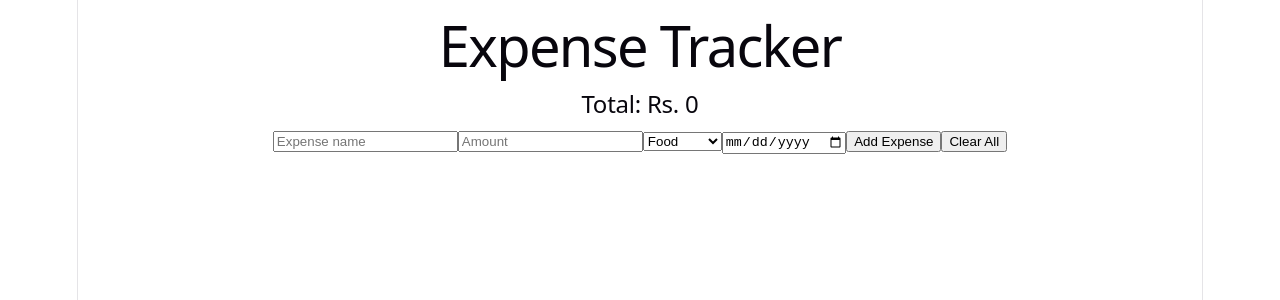
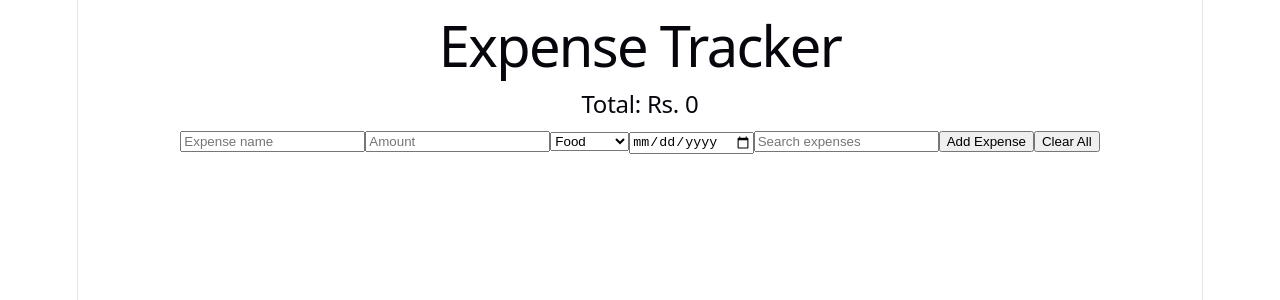
Before and after one commit to zunairasiddique269-hub/expense-tracker, a React (Vite) app in the folder expense-tracker/: page / in a window 1280 px wide. Shown: the top 300 px of the page. Built offline with nearby package versions, Linux system fonts and the light colour scheme.

Commit message:
Add expense search funtioanlity

```diff
--- a/expense-tracker/src/App.jsx
+++ b/expense-tracker/src/App.jsx
@@ -6,6 +6,7 @@
 const [amount, setAmount] = useState('')
 const [category, setCategory] = useState('Food')
 const [date, setDate] = useState('')
+const [searchTerm, setSearchTerm] = useState('')
 
 const [editingIndex, setEditingIndex] = useState(null)
 const total = expenses.reduce((sum, expense) => sum + Number(expense.amount), 0)
@@ -42,6 +43,12 @@
   type="date"
   value={date}
   onChange={(e) => setDate(e.target.value)}
+/>
+<input
+  type="text"
+  placeholder="Search expenses"
+  value={searchTerm}
+  onChange={(e) => setSearchTerm(e.target.value)}
 />
 <button
   onClick={() => {
@@ -81,7 +88,12 @@
 </div>
 
       <div>
-  {expenses.map((expense, index) => (
+      {expenses
+.filter((expense) =>
+  expense.name.toLowerCase().includes(searchTerm.toLowerCase()) ||
+  expense.category.toLowerCase().includes(searchTerm.toLowerCase())
+)
+  .map((expense, index) => (
    <div key={index}>
    <p>{expense.name}</p>
    <p>Rs. {expense.amount}</p>
```
